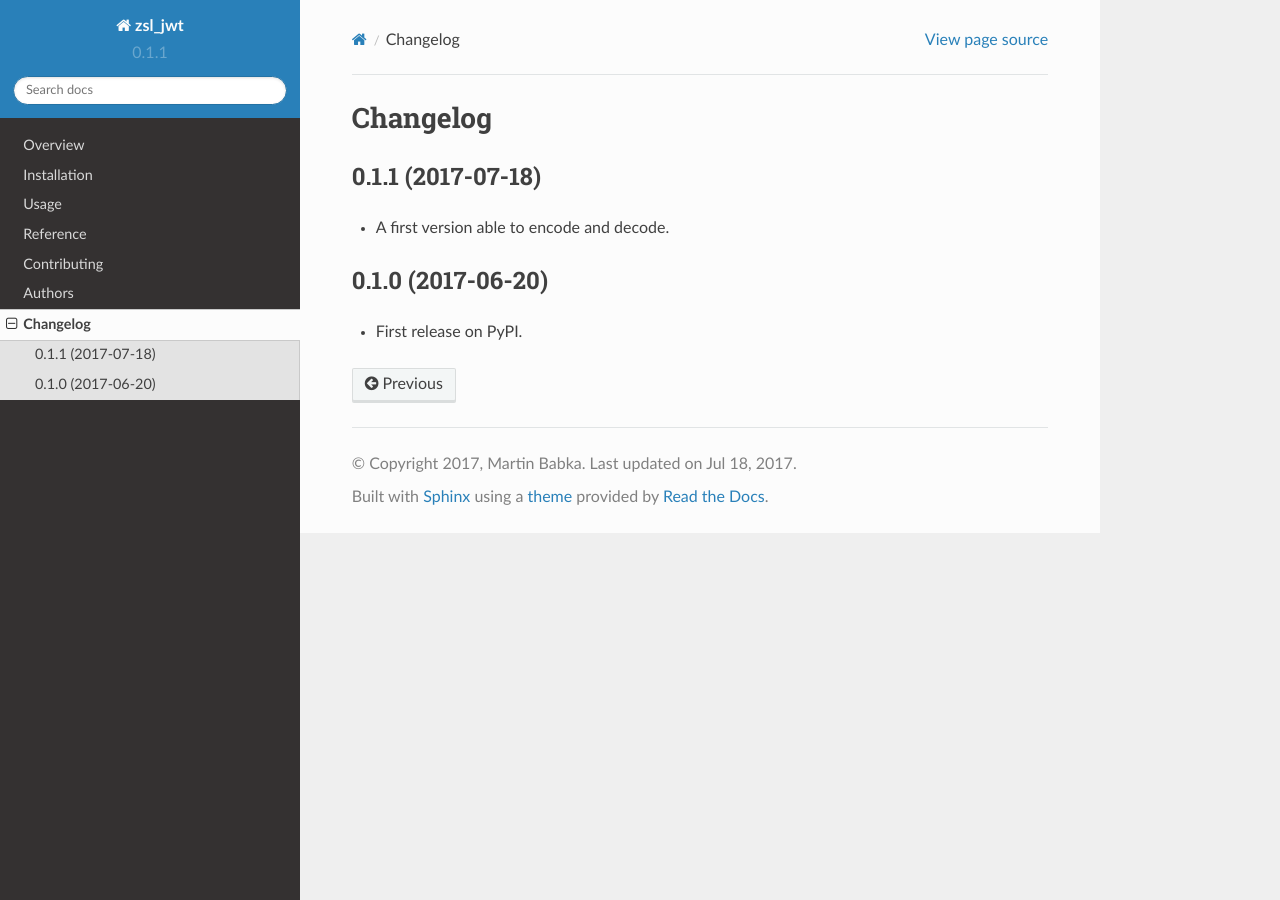
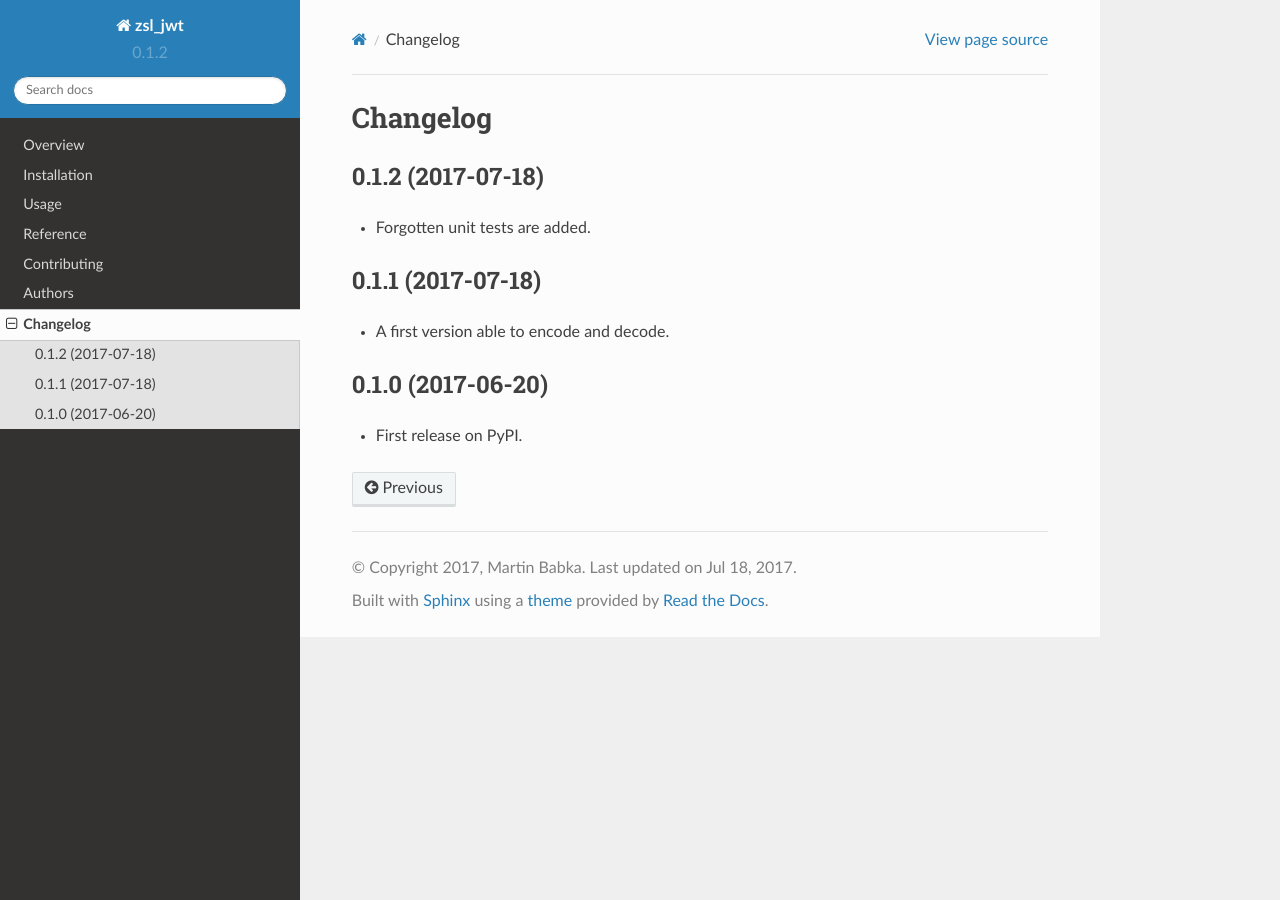
Before and after one commit to AtteqCom/zsl_jwt, a Sphinx documentation site: the page built from docs/changelog.rst, in a window 1280 px wide. Built offline with Sphinx 7.4.7 and the Read the Docs theme 2.0.0, drawn with Linux system fonts in a browser that asks for light colours.

Commit message:
Bump version prior to release

```diff
--- a/CHANGELOG.rst
+++ b/CHANGELOG.rst
@@ -1,6 +1,11 @@
 
 Changelog
 =========
+
+0.1.2 (2017-07-18)
+------------------
+
+* Forgotten unit tests are added.
 
 0.1.1 (2017-07-18)
 ------------------
--- a/README.rst
+++ b/README.rst
@@ -36,9 +36,9 @@ Overview
     :alt: PyPI Package latest release
     :target: https://pypi.python.org/pypi/zsl-jwt
 
-.. |commits-since| image:: https://img.shields.io/github/commits-since/AtteqCom/zsl_jwt/v0.1.1.svg
+.. |commits-since| image:: https://img.shields.io/github/commits-since/AtteqCom/zsl_jwt/v0.1.2.svg
     :alt: Commits since latest release
-    :target: https://github.com/AtteqCom/zsl_jwt/compare/v0.1.1...master
+    :target: https://github.com/AtteqCom/zsl_jwt/compare/v0.1.2...master
 
 .. |wheel| image:: https://img.shields.io/pypi/wheel/zsl-jwt.svg
     :alt: PyPI Wheel
--- a/docs/conf.py
+++ b/docs/conf.py
@@ -26,7 +26,7 @@ project = 'zsl_jwt'
 year = '2017'
 author = 'Martin Babka'
 copyright = '{0}, {1}'.format(year, author)
-version = release = '0.1.1'
+version = release = '0.1.2'
 
 pygments_style = 'trac'
 templates_path = ['.']
--- a/setup.py
+++ b/setup.py
@@ -24,7 +24,7 @@ def read(*names, **kwargs):
 
 setup(
     name='zsl_jwt',
-    version='0.1.1',
+    version='0.1.2',
     license='BSD',
     description='A JWT implementation for ZSL',
     long_description='%s\n%s' % (
--- a/src/zsl_jwt/__init__.py
+++ b/src/zsl_jwt/__init__.py
@@ -3,4 +3,4 @@
 --------------
 """
 
-__version__ = "0.1.1"
+__version__ = "0.1.2"
```
Also changed, not shown: .bumpversion.cfg.
